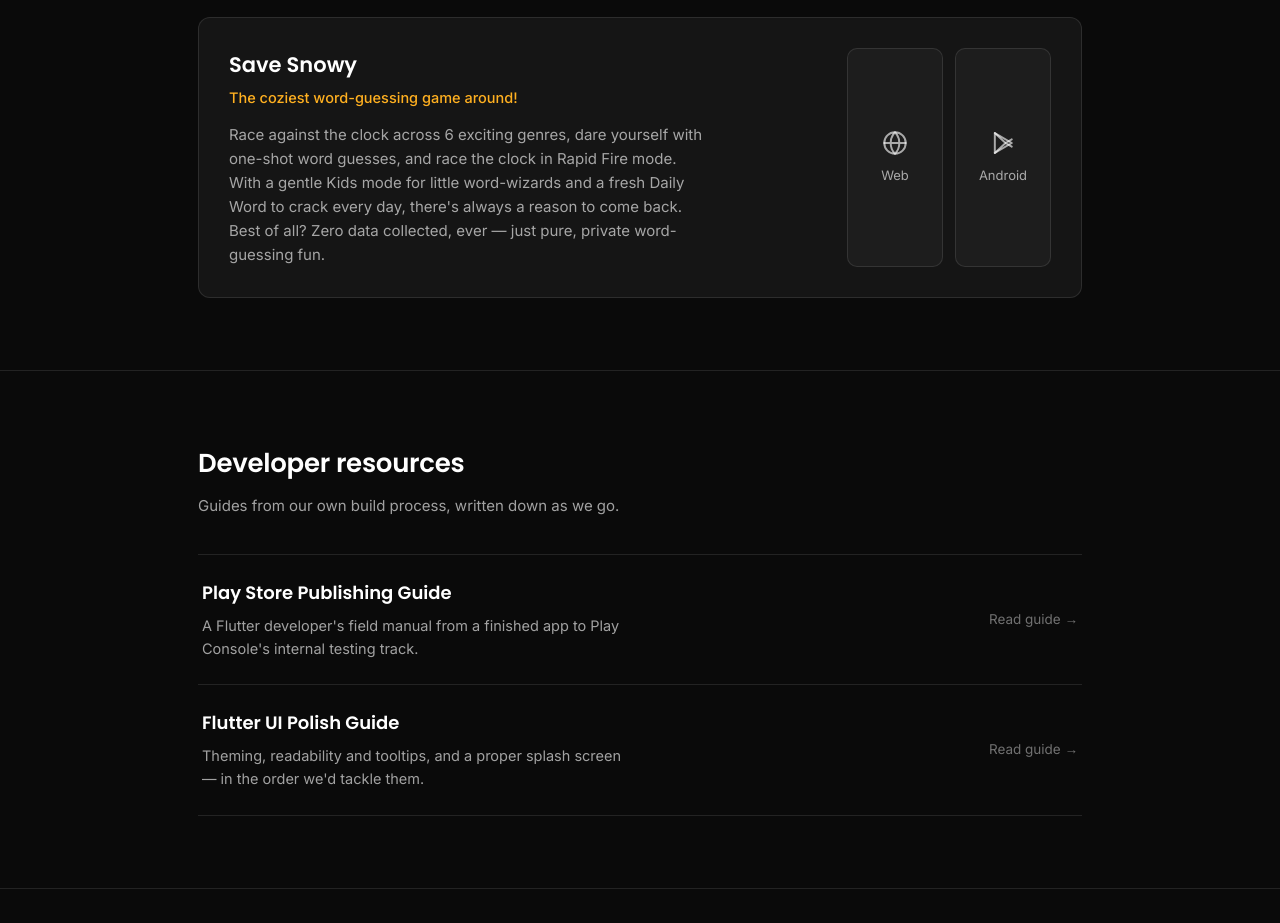
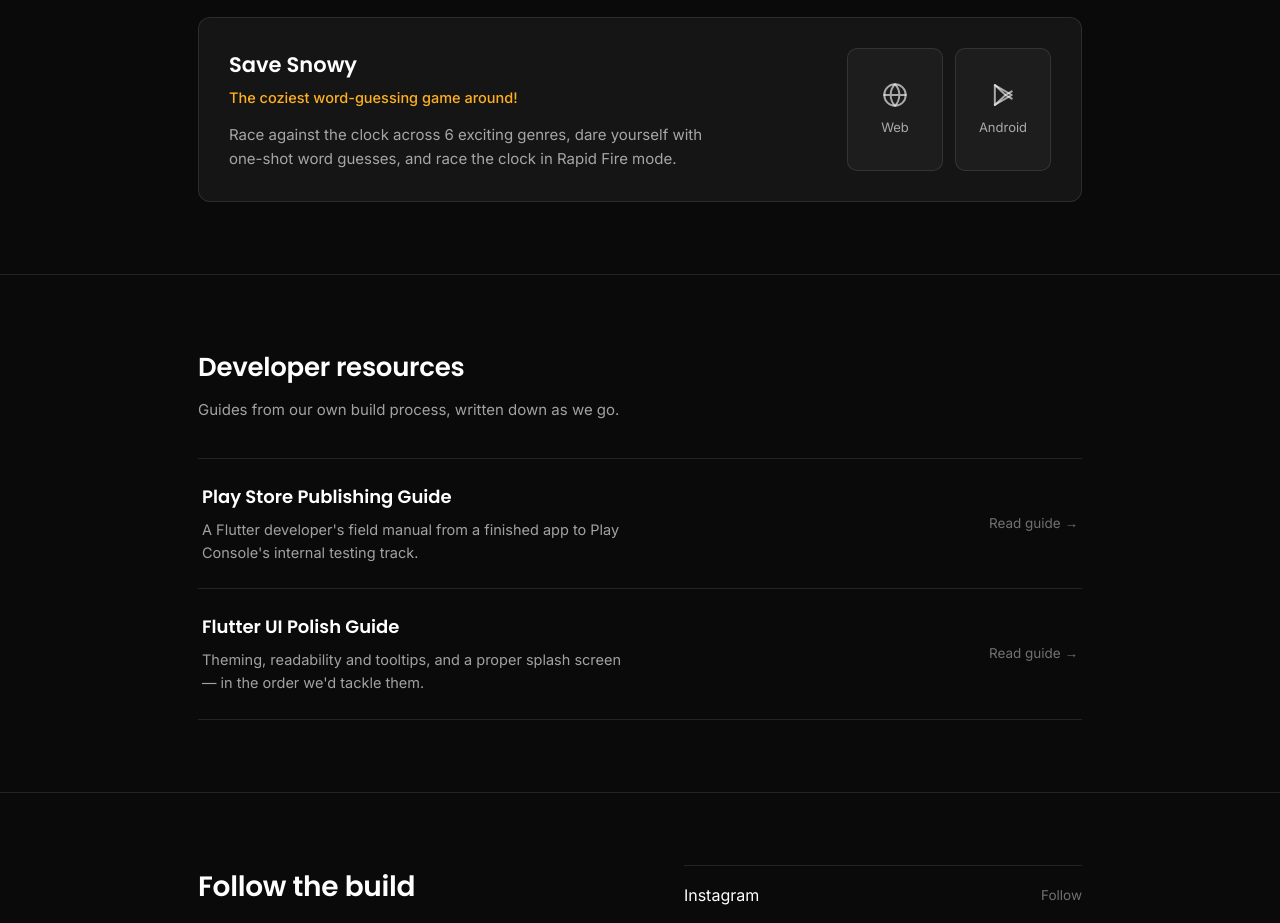
Before and after one commit to KandarApplications/KandarApplications.github.io, a plain HTML site: page index.html in a window 1280 px wide. Shown: the part 1389-2312 px from the top of the page. Drawn offline with Linux system fonts and the light colour scheme.

Commit message:
Update index.html
Test correction

```diff
--- a/index.html
+++ b/index.html
@@ -466,7 +466,7 @@
       <div>
         <div class="name">Save Snowy</div>
         <div class="tagline">The coziest word-guessing game around!</div>
-        <div class="desc">Race against the clock across 6 exciting genres, dare yourself with one-shot word guesses, and race the clock in Rapid Fire mode. With a gentle Kids mode for little word-wizards and a fresh Daily Word to crack every day, there's always a reason to come back. Best of all? Zero data collected, ever — just pure, private word-guessing fun.</div>
+        <div class="desc">Race against the clock across 6 exciting genres, dare yourself with one-shot word guesses, and race the clock in Rapid Fire mode.</div>
       </div>
       <div class="app-links" aria-label="Save Snowy platforms">
         <a class="app-link" href="https://save-snowy.kandar-applications.workers.dev/" aria-label="Save Snowy Web version">
```
